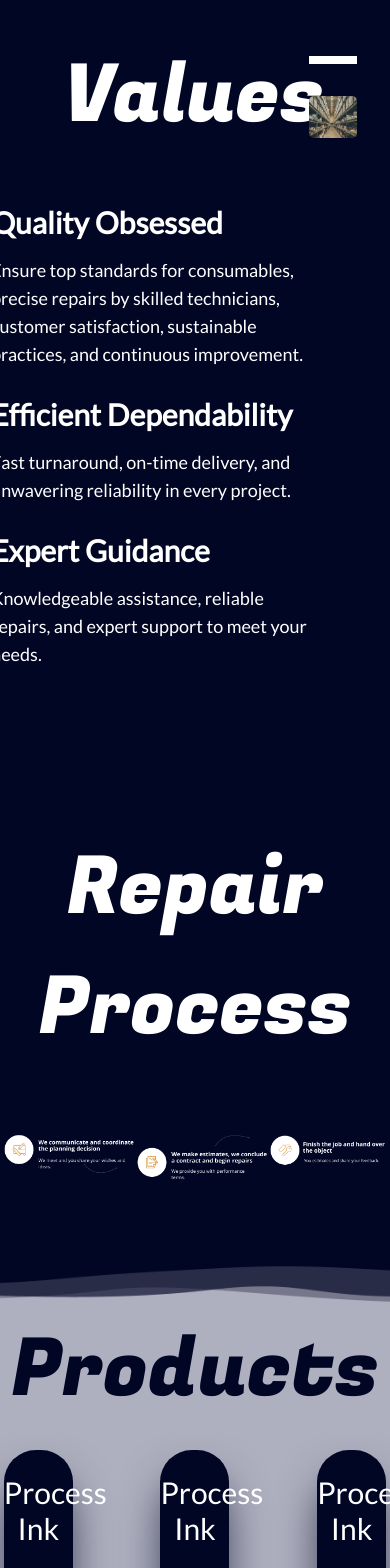
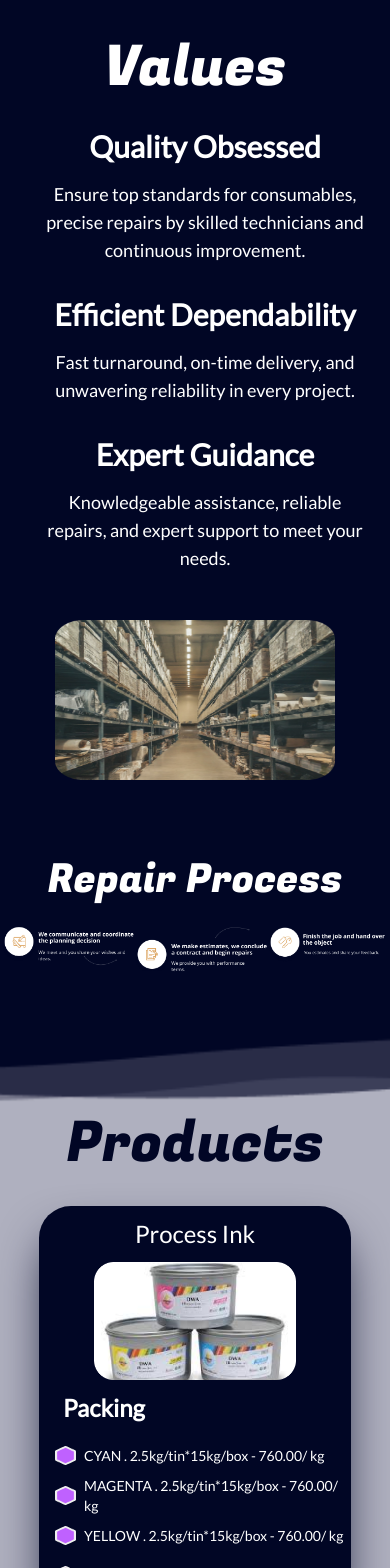
Before and after one commit to Natiman24/OPC-Trading, a Next.js app in the folder frontend/: page / in a window 390 px wide. Shown: the part 1640-3208 px from the top of the page. Built offline with nearby package versions, Linux system fonts and the light colour scheme.

Commit message:
value,repair and product reponsiveness done

```diff
--- a/frontend/src/app/landing/components/Products.jsx
+++ b/frontend/src/app/landing/components/Products.jsx
@@ -3,16 +3,16 @@ import productsData from "../constants/products.json"
 
 const Products = () => {
   return (
-    <div className='featured-products h-auto text-[5rem] text-background text-center py-12 font-fugaz'>
+    <div className='featured-products h-auto text-[3.5rem] md:text-[4rem] lg:text-[4.5rem] xl:text-[5rem] text-background text-center lg:py-16 py-20 font-fugaz'>
         <div className='mb-5'>Products</div>
-        <div className='grid grid-cols-3 place-items-center gap-20 mb-6'>
+        <div className='grid lg:grid-cols-2 xl:grid-cols-3 place-items-center gap-10 xl:gap-20 mb-6'>
           {productsData.products.map((product) => {
             return(
                 <Product product = {product} key = {product.name}/>
             )
           })}
         </div>
-         <button className='bg-background text-white self-start w-52 h-20 rounded-3xl text-2xl font-lato'>
+         <button className='bg-background text-white self-start w-40 h-16 rounded-2xl lg:w-52 lg:h-20 lg:rounded-3xl text-2xl font-lato'>
             See More
           </button>
     </div>
@@ -23,20 +23,20 @@ const Products = () => {
 const Product = (props) => {
     return(
         <>
-        <div className='w-[90%] flex flex-col gap-6 bg-background shadow-2xl shadow-background rounded-[2rem] max-w-96'>
-           <h1 className='text-center text-white text-3xl font-lato pt-6'>
+        <div className='w-[80%] mx-auto md:w-[90%] flex flex-col md:gap-6 bg-background shadow-2xl shadow-background rounded-[2rem] max-w-96'>
+           <h1 className='text-center text-white text-2xl md:text-3xl font-lato pt-3 md:pt-6'>
                {props?.product.name}
            </h1>
-           <img src={props?.product.image} alt="product-image" className='mx-5 px-6' />
-           <h5 className='text-left pl-8 text-white font-bold text-3xl font-lato'>
+           <img src={props?.product.image} alt="product-image" className='mx-5 px-6 max-md:w-4/5 max-md:mx-auto py-3' />
+           <h5 className='text-left pl-6 md:pl-8 max-md:pb-4 text-white font-bold text-2xl md:text-3xl font-lato'>
              Packing
            </h5>
-           <div className='flex flex-col gap-3 items-start pl-4 pb-4'>
+           <div className='flex flex-col gap-2 md:gap-3 items-start pl-4 pb-4'>
                 {props?.product.packing.map((pack) => {
                     return (
-                         <div className='flex gap-3 justify-start items-center h-8' key={pack.name}>
+                         <div className='flex gap-2 md:gap-3 justify-start items-center h-8' key={pack.name}>
                             <img src="./packing-icon.png" alt="icon" />
-                            <p className=' text-[1rem] text-white text-left font-lato'>{pack.name} - {pack.price}</p>
+                            <p className='text-sm md:text-[1rem] text-white text-left font-lato'>{pack.name} - {pack.price}</p>
                         </div>
 
                     )
--- a/frontend/src/app/landing/components/Repair.jsx
+++ b/frontend/src/app/landing/components/Repair.jsx
@@ -2,8 +2,8 @@ import React from 'react'
 
 const Repair = () => {
   return (
-    <div className='grid place-items-center py-20 bg-background'>
-       <h3 className='text-white text-[5rem] text-center font-fugaz mb-16'>Repair Process</h3>
+    <div className='grid place-items-center max-md:pt-20 max-md:pb-12 lg:py-20 bg-background'>
+            <h3 className='text-[2.5rem] max-md:mb-6 md:text-[3.5rem] lg:text-[4rem] xl:text-[5rem] font-fugaz text-white md:pl-14 lg:pl-20 xl:pl-28 md:pb-10 xl:pb-16 max-md:text-center leading-none'>Repair Process</h3>
        <img src="./repair.png" alt="repair" />
     </div>
   )
--- a/frontend/src/app/landing/components/Values.jsx
+++ b/frontend/src/app/landing/components/Values.jsx
@@ -2,35 +2,33 @@ import React from 'react'
 
 const Value = () => {
   return (
-    <div className='text-white py-20 grid place-items-center grid-cols-2 px-20 items-start justify-evenly bg-background'>
-        <div className='flex flex-col gap-7 items-start'>
-            <h3 className='text-[5rem] font-fugaz text-white pl-28 leading-none mb-10'>Values</h3>
-           <div className='text-left text-white flex flex-col gap-4 pl-10'>
+        <div className='text-white md:py-20 grid md:grid-cols-2 grid-cols-1 gap-12 items-start justify-evenly bg-background max-md:mt-16'>
+        <div className='flex flex-col gap-8 mx-5'>
+            <h3 className='text-[3.5rem] md:text-[4rem] lg:text-[4.5rem] xl:text-[5rem] font-fugaz text-white md:pl-14 lg:pl-20 xl:pl-28 max-md:text-center leading-none'>Values</h3>
+            <div className=' text-center md:text-left text-white flex flex-col gap-4 ml-5 xl:ml-10'>
             <h5 className='text-3xl font-bold font-lato'>Quality Obsessed</h5>
-            <p className='font-lato text-lg'>
-                Ensure top standards for consumables, precise repairs by skilled technicians,
-                customer satisfaction, sustainable practices, and continuous improvement.
+            <p className='font-lato text-lg max-w-[660px]'>
+                Ensure top standards for consumables, precise repairs by skilled technicians and continuous improvement.
             </p>
            </div>
-           <div className='text-left text-white flex flex-col gap-4 pl-10'>
+           <div className=' text-center md:text-left text-white flex flex-col gap-4 ml-5 xl:ml-10'>
             <h5 className='text-3xl font-bold font-lato'>Efficient Dependability</h5>
-            <p className='font-lato text-lg'>
-                Fast turnaround, on-time delivery,
-                 and unwavering reliability in every project.
+            <p className='font-lato text-lg max-w-[660px]'>
+                Fast turnaround, on-time delivery, and unwavering reliability in every project.
             </p>
            </div>
-           <div className='text-left text-white flex flex-col gap-4 pl-10'>
+           <div className=' text-center md:text-left text-white flex flex-col gap-4 ml-5 xl:ml-10'>
             <h5 className='text-3xl font-bold font-lato'>Expert Guidance</h5>
-            <p className='font-lato text-lg'>
-              Knowledgeable assistance, reliable repairs,
-              and expert support to meet your needs.
+            <p className='font-lato text-lg '>
+                Knowledgeable assistance, reliable repairs, and expert support to meet your needs.
             </p>
            </div>
         </div>
-        <div className='flex flex-col gap-8 pl-28'>
-            <div className='w-full h-2 mx-6 bg-white'></div>
-            <img src="./value.png" alt="services" className=' w-full mx-6' />
+        <div className='flex flex-col gap-7 items-start px-5 2xl:pl-40'>
+           <div className='w-52 h-2 bg-white max-md:hidden mx-auto'></div>
+            <img src="./value.png" alt="services" className=' max-md:w-[80%] max-md:mx-[10%] md:w-4/5 md:mx-auto max-md:h-40' />
         </div>
+
     </div>
   )
 }
```
